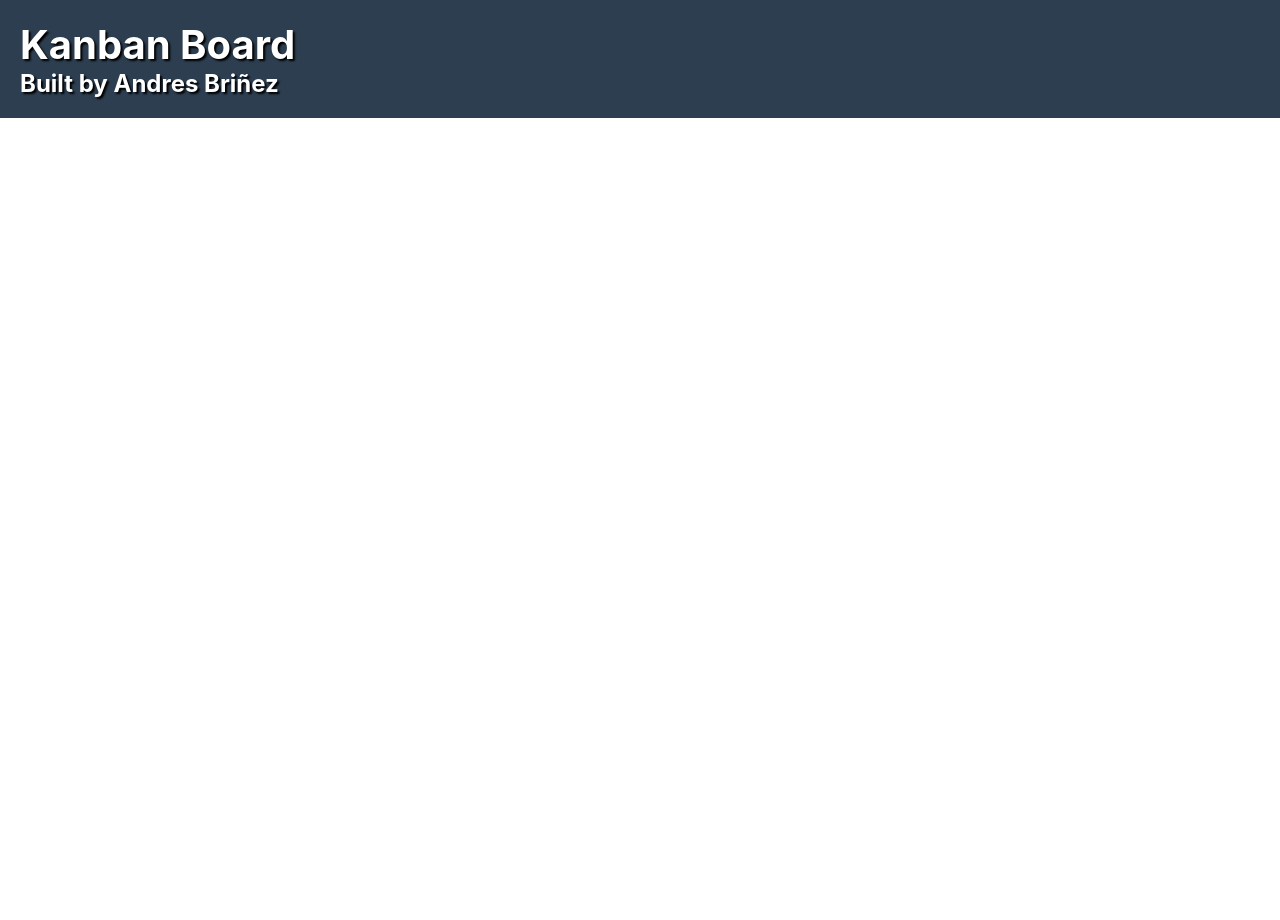
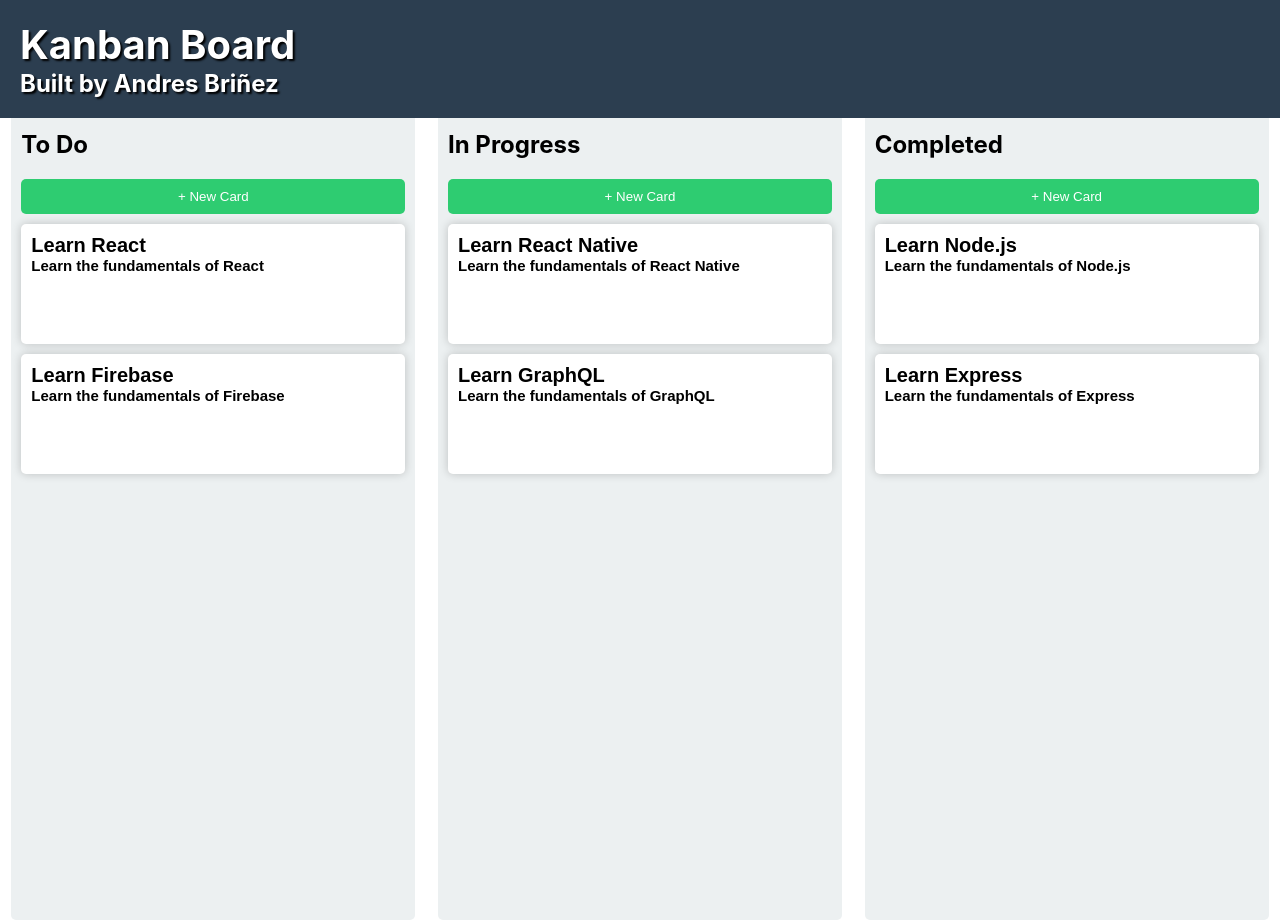
Before and after one commit to andres-brinez/KanbanApp, a React (Create React App) app in the folder kanban-app/: page / in a window 1280 px wide. Before the commit the page ends 800 px from the top, so only its background shows below. Built offline with nearby package versions, Linux system fonts and the light colour scheme.

Commit message:
Paso 7: use ct

```diff
--- a/kanban-app/src/App.js
+++ b/kanban-app/src/App.js
@@ -7,6 +7,68 @@
 export default function App() {
 
   const [board, setBoard] = useState([])
+
+  useEffect(() => {
+    let data = window.localStorage.getItem("data")
+    if (data) {
+      setBoard(JSON.parse(data))
+    } else {
+      setBoard([
+        {
+          id: 1,
+          title: 'To Do',
+          cards: [
+            {
+              id: 1,
+              title: 'Learn React',
+              description: 'Learn the fundamentals of React'
+            },
+            {
+              id: 2,
+              title: 'Learn Firebase',
+              description: 'Learn the fundamentals of Firebase'
+            }
+          ]
+        },
+        {
+          id: 2,
+          title: 'In Progress',
+          cards: [
+            {
+              id: 3,
+              title: 'Learn React Native',
+              description: 'Learn the fundamentals of React Native'
+            },
+            {
+              id: 4,
+              title: 'Learn GraphQL',
+              description: 'Learn the fundamentals of GraphQL'
+            }
+          ]
+        },
+        {
+          id: 3,
+          title: 'Completed',
+          cards: [
+            {
+              id: 5,
+              title: 'Learn Node.js',
+              description: 'Learn the fundamentals of Node.js'
+            },
+            {
+              id: 6,
+              title: 'Learn Express',
+              description: 'Learn the fundamentals of Express'
+            }
+          ]
+        }
+      ])
+    }
+  }, [])
+
+  useEffect(() => {
+    if (board.length > 0) window.localStorage.setItem("data", JSON.stringify(board))
+  }, [board])
 
   return (
     <div>
@@ -146,19 +208,19 @@
   },
 }
 
-const board = {
-  id: 1,
-  title: 'To Do',
-  cards: [
-    {
-      id: 1,
-      title: 'Learn React',
-      description: 'Learn the fundamentals of React'
-    },
-    {
-      id: 2,
-      title: 'Learn Firebase',
-      description: 'Learn the fundamentals of Firebase'
-    }
-  ]
-}
+// const board = {
+//   id: 1,
+//   title: 'To Do',
+//   cards: [
+//     {
+//       id: 1,
+//       title: 'Learn React',
+//       description: 'Learn the fundamentals of React'
+//     },
+//     {
+//       id: 2,
+//       title: 'Learn Firebase',
+//       description: 'Learn the fundamentals of Firebase'
+//     }
+//   ]
+// }
```
Also changed, not shown: 1 other file (tests, documents, lock files or other folders).
